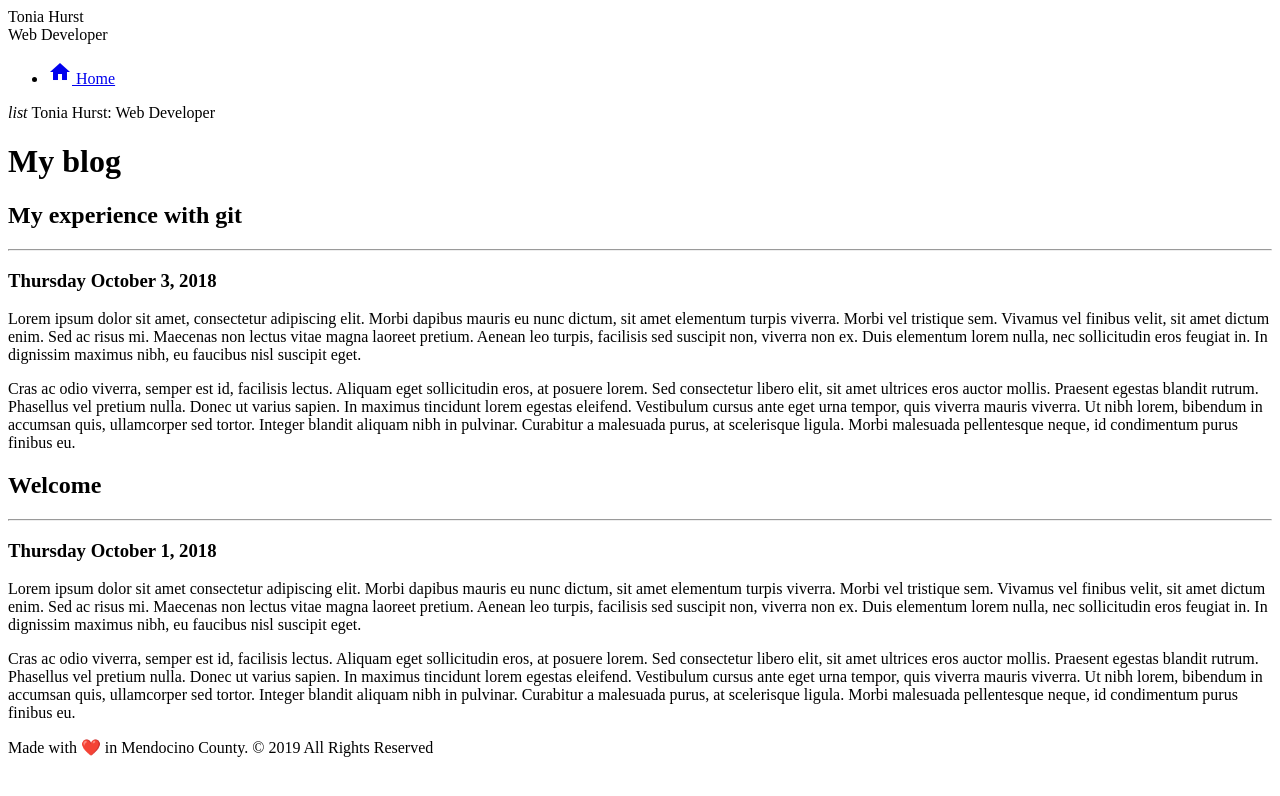
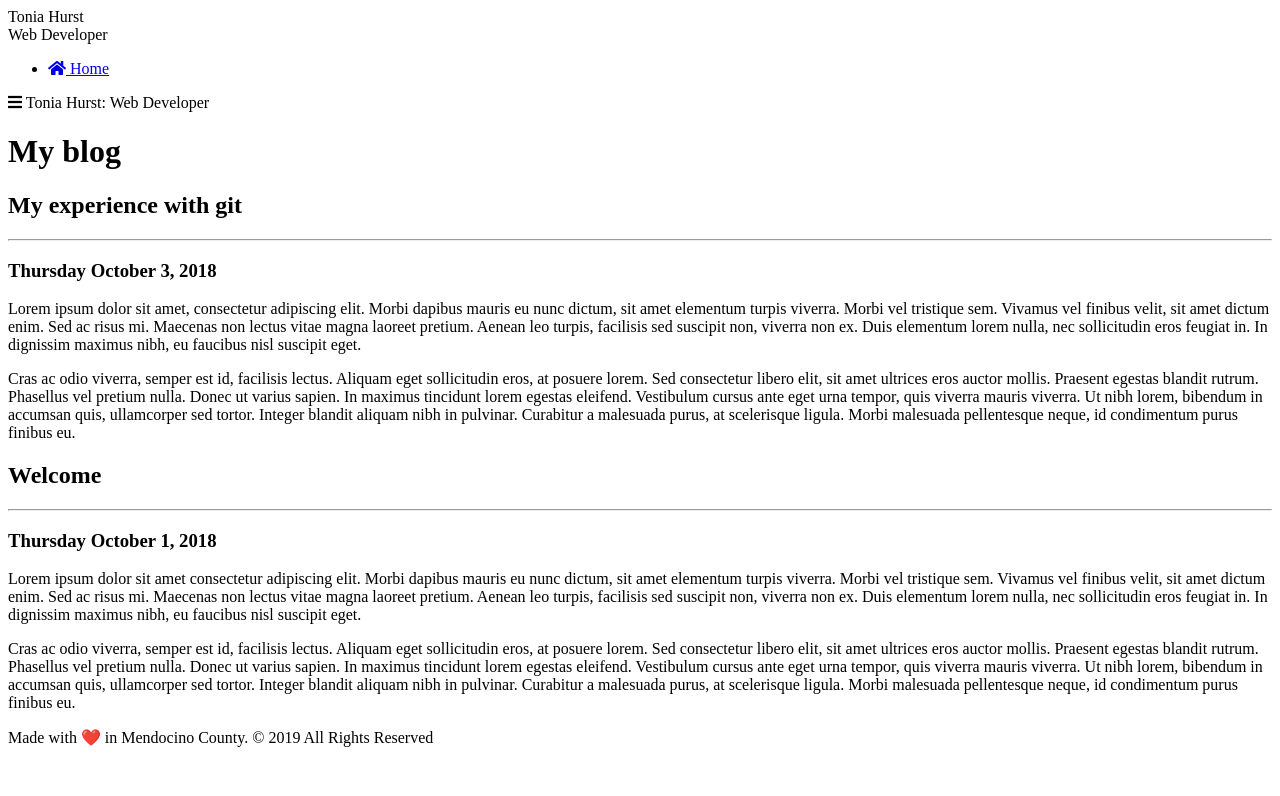
Before and after one commit to toniahurst/personalblog, a plain HTML site: page index.html in a window 1280 px wide. Drawn offline with Linux system fonts and the light colour scheme.

Commit message:
Add Font Awesome Icons

```diff
--- a/index.html
+++ b/index.html
@@ -4,7 +4,7 @@
   <meta charset="UTF-8">
   <meta name="viewpoint" content="width=device-width, initial-scale=1.0">
   <meta http-equiv="X-UA-Compatible" content="ie=edge">
-  <link href="https://fonts.googleapis.com/icon?family=Material+Icons" rel="stylesheet">
+  <link rel="stylesheet" href="https://use.fontawesome.com/releases/v5.4.1/css/all.css">
   <title>Tonia Hurst - Web Developer</title>
 </head>
 <body>
@@ -17,20 +17,14 @@
         <div class="site-header">Tonia Hurst</div>
         <div class="site-subheader">Web Developer</div>
         <ul class="site navigation">
-          <li>
-            <a href="index.html">
-              <i class="material-icons">home</i>
-              Home
-            </a>
+          <li><a href="index.html"><i class="fas fa-home"></i> Home</a></li>
         </ul>
       </div>
     </nav>
     <main>
       <div class="menu">
         <div class="menu-icon" id="sidebarCollapse">
-          <i class="materials-icons">
-            list
-          </i>
+          <i class="fas fa-bars"></i>
           <span class="mobile-header">Tonia Hurst: Web Developer</span>
         </div>
       </div>
```
Also changed, not shown: 1 other file.
